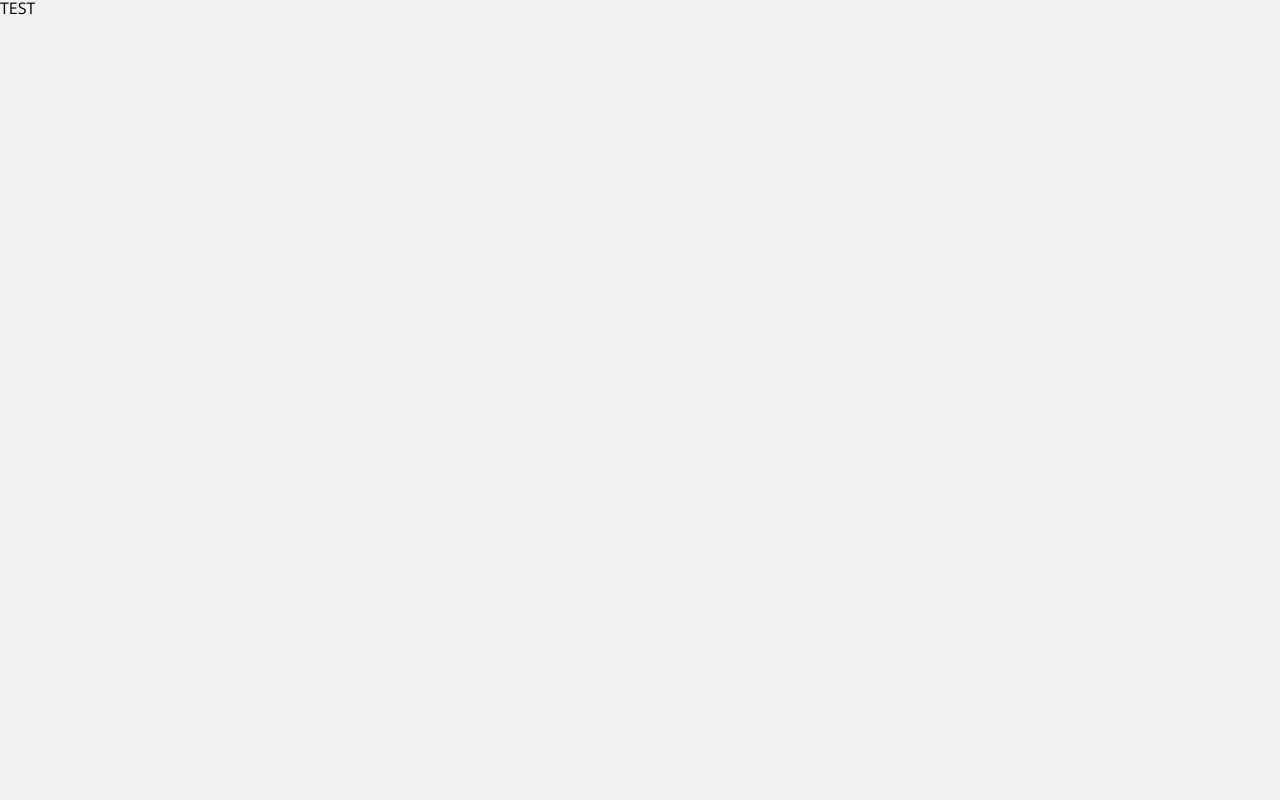
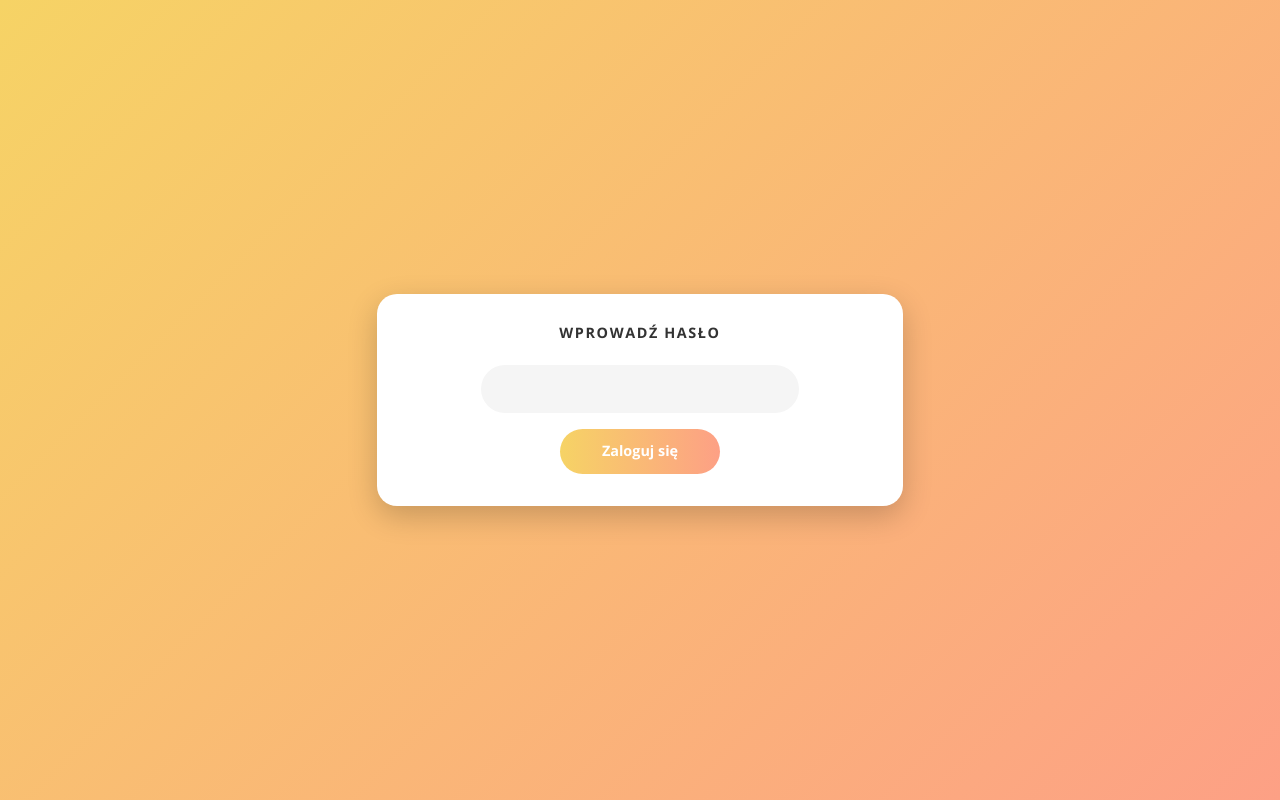
Before and after one commit to michalkrudysz/atlantic-travel, a React (Vite) app in the folder client/: page /login in a window 1280 px wide. Built offline with nearby package versions, Linux system fonts and the light colour scheme.

Commit message:
Developed and styled the login page.

```diff
--- a/client/src/pages/Login.module.scss
+++ b/client/src/pages/Login.module.scss
@@ -1,3 +1,69 @@
-.login{
+.login {
+  height: 100vh;
+  width: 100vw;
+  overflow: hidden;
+  background: linear-gradient(135deg, #f6d365 0%, #fda085 100%);
+  display: flex;
+  justify-content: center;
+  align-items: center;
+
+  .login-container {
     display: flex;
+    flex-direction: column;
+    justify-content: center;
+    align-items: center;
+    gap: 0.5rem;
+    padding: 2rem 8rem;
+    background: white;
+    border-radius: 20px;
+    box-shadow: 0px 10px 30px 0px rgba(0, 0, 0, 0.2);
+
+    h2 {
+      margin-bottom: 1rem;
+      text-align: center;
+      font-size: 0.9rem;
+      font-weight: bold;
+      letter-spacing: 0.1rem;
+      text-transform: uppercase;
+      color: #333;
+    }
+
+    .login-input {
+      all: unset;
+      width: 100%;
+      height: 1rem;
+      padding: 1rem 1.5rem;
+      background-color: #f5f5f5;
+      border-radius: 30px;
+      border: none;
+      font-size: 1.1rem;
+      color: #333;
+      transition: box-shadow 0.3s ease;
+
+      &:focus {
+        box-shadow: 0px 0px 15px 0px rgba(253, 160, 133, 0.7);
+      }
+    }
+
+    .login-button {
+      all: unset;
+      align-self: center;
+      width: 10rem;
+      height: 2.8rem;
+      margin-top: 0.5rem;
+      background-image: linear-gradient(to right, #f6d365 0%, #fda085 100%);
+      border-radius: 30px;
+      text-align: center;
+      font-size: 0.9rem;
+      font-weight: bold;
+      color: white;
+      cursor: pointer;
+      transition: transform 0.3s ease, box-shadow 0.3s ease;
+
+      &:hover {
+        transform: translateY(-5px);
+        box-shadow: 0px 10px 30px 0px rgba(0, 0, 0, 0.3);
+      }
+    }
+  }
 }
--- a/client/src/pages/Login.tsx
+++ b/client/src/pages/Login.tsx
@@ -3,7 +3,11 @@ import classes from "./Login.module.scss";
 export default function Login() {
   return (
     <div className={classes.login}>
-      <h1>TEST</h1>
+      <div className={classes["login-container"]}>
+        <h2>Wprowadź hasło</h2>
+        <input type="password" className={classes["login-input"]} />
+        <button className={classes["login-button"]}>Zaloguj się</button>
+      </div>
     </div>
   );
 }
```
